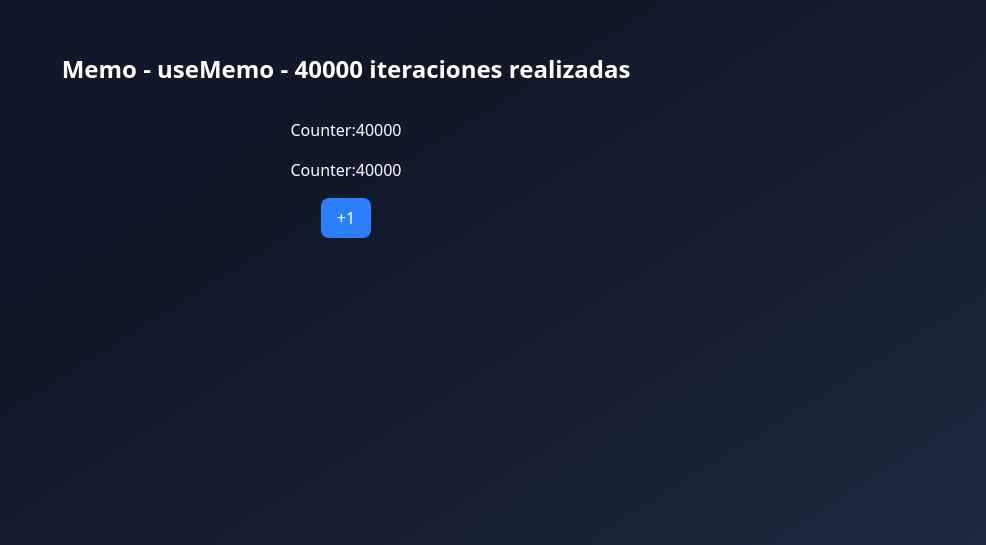
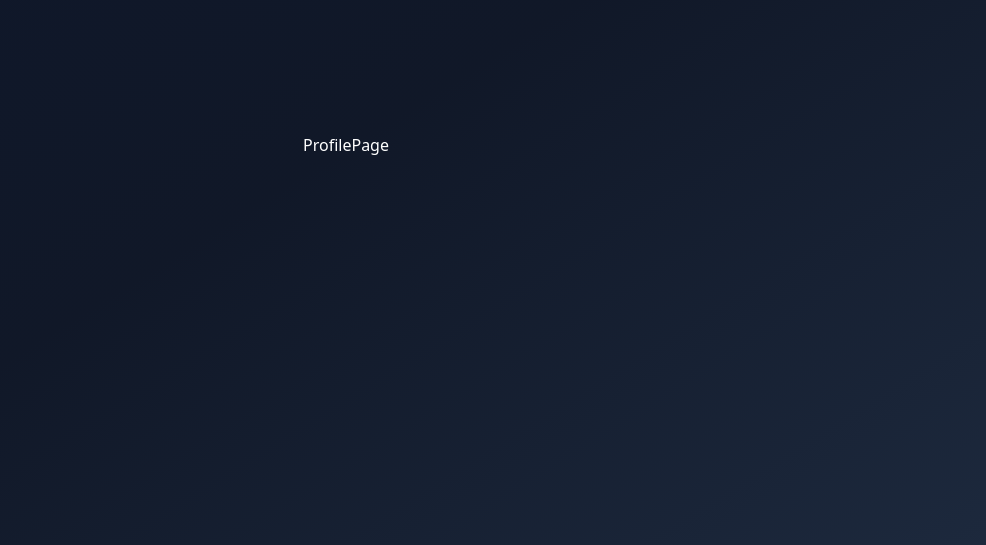
Before and after one commit to WillmanGZ/react-hooks-app, a React (Vite) app: page /profile in a window 1280 px wide. Shown: the part 255-800 px from the top of the page, without its empty margins (294-1280 px from the left). Built offline with nearby package versions, Linux system fonts and the light colour scheme.

Commit message:
feat; add react router

```diff
--- a/package.json
+++ b/package.json
@@ -19,6 +19,7 @@
     "lucide-react": "^0.562.0",
     "react": "^19.2.0",
     "react-dom": "^19.2.0",
+    "react-router": "^7.11.0",
     "tailwind-merge": "^3.4.0",
     "tailwindcss": "^4.1.18",
     "zod": "^4.2.1"
--- a/src/main.tsx
+++ b/src/main.tsx
@@ -1,7 +1,5 @@
 import { StrictMode } from "react";
 import { createRoot } from "react-dom/client";
-import { MemoCounter } from "./memos/MemoCounter";
-import "./index.css";
 /* import { MemoHook } from "./memos/MemoHook"; */
 /* import { HooksApp } from "./HooksApp"; */
 /* import { TrafficLight } from "./useState/TrafficLight"; */
@@ -11,6 +9,9 @@ import "./index.css";
 /* import { FocusScreen } from "./useRef/FocusScreen"; */
 /* import { TasksApp } from "./useReducer/TaskApp"; */
 /* import { ScrambleWords } from "./useReducer/ScrambleWords"; */
+/* import { MemoCounter } from "./memos/MemoCounter"; */
+import { ProfessionalApp } from "./useContext/ProfessionalApp";
+import "./index.css";
 
 createRoot(document.getElementById("root")!).render(
   <StrictMode>
@@ -23,6 +24,7 @@ createRoot(document.getElementById("root")!).render(
     {/* <TasksApp /> */}
     {/* {<ScrambleWords />} */}
     {/* <MemoHook /> */}
-    <MemoCounter />
+    {/* <MemoCounter /> */}
+    <ProfessionalApp />
   </StrictMode>
 );
--- /dev/null
+++ b/src/useContext/ProfessionalApp.tsx
@@ -0,0 +1,9 @@
+import { RouterProvider } from "react-router/dom";
+import { appRouter } from "./router/app.router";
+export const ProfessionalApp = () => {
+  return (
+    <div className="bg-gradient">
+      <RouterProvider router={appRouter} />
+    </div>
+  );
+};
--- /dev/null
+++ b/src/useContext/pages/about/AboutPage.tsx
@@ -0,0 +1,3 @@
+export const AboutPage = () => {
+  return <div>AboutPage</div>;
+};
--- /dev/null
+++ b/src/useContext/pages/auth/LoginPage.tsx
@@ -0,0 +1,3 @@
+export const LoginPage = () => {
+  return <div>LoginPage</div>;
+};
--- /dev/null
+++ b/src/useContext/pages/profile/ProfilePage.tsx
@@ -0,0 +1,3 @@
+export const ProfilePage = () => {
+  return <div>ProfilePage</div>;
+};
--- /dev/null
+++ b/src/useContext/router/app.router.tsx
@@ -0,0 +1,23 @@
+import { createBrowserRouter, Navigate } from "react-router";
+import { AboutPage } from "../pages/about/AboutPage";
+import { ProfilePage } from "../pages/profile/ProfilePage";
+import { LoginPage } from "../pages/auth/LoginPage";
+
+export const appRouter = createBrowserRouter([
+  {
+    path: "/",
+    element: <AboutPage />,
+  },
+  {
+    path: "/profile",
+    element: <ProfilePage />,
+  },
+  {
+    path: "/login",
+    element: <LoginPage />,
+  },
+  {
+    path: "*",
+    element: <Navigate to="/" />,
+  },
+]);
```
Also changed, not shown: 1 other file (tests, documents, lock files or other folders).
